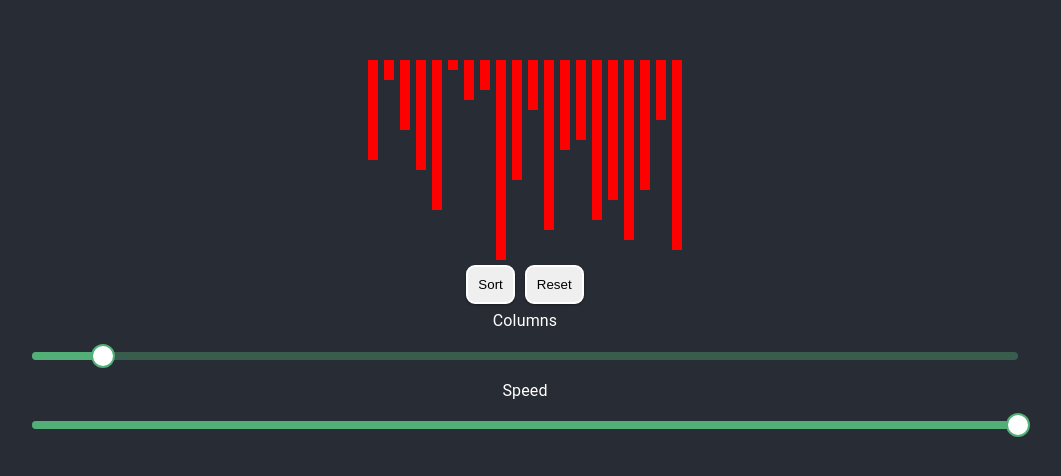
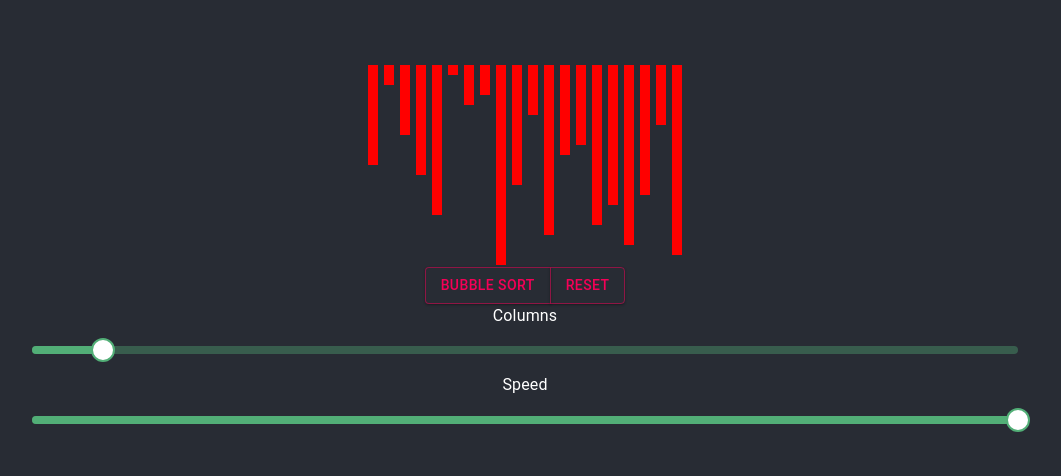
Before and after one commit to eathren/algo_showcase, a React (Create React App) app: page / in a window 1280 px wide. Shown: the part 146-622 px from the top of the page, without its empty margins (115-1176 px from the left). Built offline with nearby package versions, Linux system fonts and the light colour scheme.

Commit message:
router, button groups, pages

```diff
--- a/package.json
+++ b/package.json
@@ -12,6 +12,8 @@
     "react": "^17.0.1",
     "react-dom": "^17.0.1",
     "react-helmet": "^6.1.0",
+    "react-router": "^5.2.0",
+    "react-router-dom": "^5.2.0",
     "react-scripts": "4.0.2",
     "typescript": "^4.1.5",
     "web-vitals": "^1.0.1"
--- a/src/App.js
+++ b/src/App.js
@@ -1,20 +1,30 @@
-import "./App.css";
+import logo from "./logo.svg";
 import "./styles/main.scss";
 import { Helmet } from "react-helmet";
+import { BrowserRouter as Router, Switch, Route, Link } from "react-router-dom";
 // local components
-import Chart from "./components/chart";
+import Chart from "./pages/Chart";
 
 function App() {
   return (
     <div className="App">
       <Helmet>
         <meta charSet="utf-8" />
-        <title>Algo Showcase</title>
+        <title>SortPath</title>
         <link rel="canonical" href="http://mysite.com/example" />
       </Helmet>
-      <header className="App-header">
-        <Chart />
-      </header>
+      <div className="app-body">
+        <Router>
+          <Switch>
+            <Route exact path="/">
+              <Chart />
+            </Route>
+            {/* <Route path="/">
+            <Home />
+          </Route> */}
+          </Switch>
+        </Router>
+      </div>
     </div>
   );
 }
--- /dev/null
+++ b/src/pages/Chart.js
@@ -0,0 +1,249 @@
+import { useEffect, useState } from "react";
+
+// import BubbleSort from "./components/sorts/BubbleSort";
+import { withStyles, makeStyles } from "@material-ui/core/styles";
+import Typography from "@material-ui/core/Typography";
+import Slider from "@material-ui/core/Slider";
+import Grid from "@material-ui/core/Grid";
+import Container from "@material-ui/core/Container";
+
+import Button from "@material-ui/core/Button";
+import ButtonGroup from "@material-ui/core/ButtonGroup";
+
+import InputLabel from "@material-ui/core/InputLabel";
+import MenuItem from "@material-ui/core/MenuItem";
+import FormHelperText from "@material-ui/core/FormHelperText";
+import FormControl from "@material-ui/core/FormControl";
+import Select from "@material-ui/core/Select";
+// not used yet, used to show which index value is being manipulated
+
+// not used yet, used to show which index value is being manipulated
+
+const useStyles = makeStyles({
+  root: {
+    width: 300,
+  },
+  sliderContainer: {
+    width: "80%",
+    maxWidth: "80%",
+  },
+});
+const styles = {
+  color: "red",
+  lineActiveTrue: "red",
+  lineActiveFalse: "blue",
+};
+
+const ColumnSlider = withStyles({
+  root: {
+    color: "#52af77",
+    height: 8,
+  },
+  thumb: {
+    height: 24,
+    width: 24,
+    backgroundColor: "#fff",
+    border: "2px solid currentColor",
+    marginTop: -8,
+    marginLeft: -12,
+    "&:focus, &:hover, &$active": {
+      boxShadow: "inherit",
+    },
+  },
+  active: {},
+  valueLabel: {
+    left: "calc(-50% + 4px)",
+  },
+  track: {
+    height: 8,
+    borderRadius: 4,
+  },
+  rail: {
+    height: 8,
+    borderRadius: 4,
+  },
+})(Slider);
+
+function Chart() {
+  const classes = useStyles();
+  // declares and changes number of lines
+  const [array, setArray] = useState([]);
+  const [columns, setColumns] = useState(20);
+  const [speed, setSpeed] = useState(200);
+  const [reset, setReset] = useState([]);
+
+  // sets up columns and shuffles them
+  useEffect(() => {
+    // sets up initial columns, shuffles them.
+    const n = columns;
+    let tempArray = [];
+    for (let i = 1; i <= n; i++) {
+      tempArray.push({ value: i * (200 / columns), color: "red" });
+
+      // tempArray.push(i * (200 / columns));
+    }
+    tempArray = shuffleArray(tempArray);
+
+    setArray([...tempArray]);
+  }, []);
+
+  function sleep(speed) {
+    return new Promise((resolve) => setTimeout(resolve, 201 - speed));
+  }
+
+  // handles setting the sort speed. Base is 200.
+  const handleSliderChangeSpeed = (event, value) => {
+    setSpeed(value);
+  };
+
+  // handles slider setting column amount
+  const handleSliderChangeColumns = (event, value) => {
+    let tempArray = [];
+    const n = value;
+    for (let i = 1; i <= n; i++) {
+      tempArray.push({ value: i * (200 / columns), color: "red" });
+    }
+
+    tempArray = shuffleArray(tempArray);
+    setArray([...tempArray]);
+    setColumns(value);
+  };
+
+  const resetButton = () => {
+    if (reset.length > 1) {
+      setArray([...reset]);
+    } else {
+      setArray([...array]);
+    }
+  };
+
+  function arraySwap(arr, indexA, indexB) {
+    // arr[indexA].color = "blue"
+    // arr[indexB].color = "orange"
+    let temp = array[indexA];
+    array[indexA] = array[indexB];
+    array[indexB] = temp;
+    // [arr[indexA], arr[indexB]] = [arr[indexB], arr[indexA]];
+    setArray([...arr]);
+  }
+
+  async function bubbleSort() {
+    const arr = array;
+    setReset([...arr]);
+    let len = arr.length;
+    let count = 0;
+    for (let i = 0; i < len - 1; i++) {
+      for (let j = 0; j < len - 1; j++) {
+        if (arr[j].value > arr[j + 1].value) {
+          let indexA = j;
+          let indexB = j + 1;
+          arr[indexA].color = "orange";
+          arr[indexB].color = "blue";
+
+          arraySwap(arr, indexA, indexB);
+          // arr[j].color = "red"
+          await sleep(speed);
+        }
+        arr[j].color = "red";
+        arr[j + 1].color = "red";
+      }
+      // arr[i].color = "red"
+      // arr[i + 1].color = "red"
+    }
+    setArray([...arr]);
+  }
+
+  function stopAll() {}
+
+  return (
+    <>
+      <Container>
+        <Grid container direction="column" justify="center" alignItems="center">
+          <Grid item xs={12}></Grid>
+          <Grid item xs={12}>
+            <div className="chart">
+              {array.map((e, i) => (
+                <Line
+                  value={array[i].value}
+                  className={""}
+                  isActive={false}
+                  isChecking={false}
+                  styles={styles}
+                  key={i}
+                  color={array[i].color}
+                />
+              ))}
+            </div>
+          </Grid>
+          <Grid item xs={12}>
+            <ButtonGroup color="secondary">
+              <Button onClick={() => bubbleSort()}> Bubble Sort</Button>
+              <Button onClick={() => resetButton()}> Reset</Button>
+            </ButtonGroup>
+          </Grid>
+          {/* {array} */}
+          {/* <Grid item xs={12}> */}
+          <Typography id="discrete-slider" gutterBottom>
+            Columns
+          </Typography>
+          <div className={classes.sliderContainer}>
+            <ColumnSlider
+              value={columns}
+              onChange={handleSliderChangeColumns}
+              valueLabelDisplay="auto"
+              aria-label="Column slider"
+              defaultValue={20}
+              step={10}
+              //   marks
+              min={10}
+              max={150}
+            />
+            <Typography id="discrete-slider" gutterBottom>
+              Speed
+            </Typography>
+            <ColumnSlider
+              value={speed}
+              onChange={handleSliderChangeSpeed}
+              valueLabelDisplay="auto"
+              aria-label="speed slider"
+              defaultValue={100}
+              step={1}
+              //   marks
+              min={1}
+              max={200}
+            />
+          </div>
+          {/* </Grid> */}
+        </Grid>
+      </Container>
+    </>
+  );
+}
+
+function Line(props) {
+  const height = props.value;
+  const color = props.color;
+
+  return (
+    <>
+      <div
+        style={{
+          height: height,
+          backgroundColor: color,
+          color: color,
+        }}
+        className="line"
+      ></div>
+    </>
+  );
+}
+
+function shuffleArray(arr) {
+  for (let i = arr.length - 1; i > 0; i--) {
+    const j = Math.floor(Math.random() * (i + 1));
+    [arr[i], arr[j]] = [arr[j], arr[i]];
+  }
+  return arr;
+}
+
+export default Chart;
--- a/src/styles/main.scss
+++ b/src/styles/main.scss
@@ -24,3 +24,15 @@ button {
 button:hover {
   box-shadow: 0 14px 28px rgba(0, 0, 0, 0.25), 0 10px 10px rgba(0, 0, 0, 0.22);
 }
+
+.app-body {
+  text-align: center;
+  background-color: #282c34;
+  min-height: 100vh;
+  display: flex;
+  flex-direction: column;
+  align-items: center;
+  justify-content: center;
+  font-size: calc(10px + 2vmin);
+  color: white;
+}
```
Also changed, not shown: 1 other file (tests, documents, lock files or other folders).
